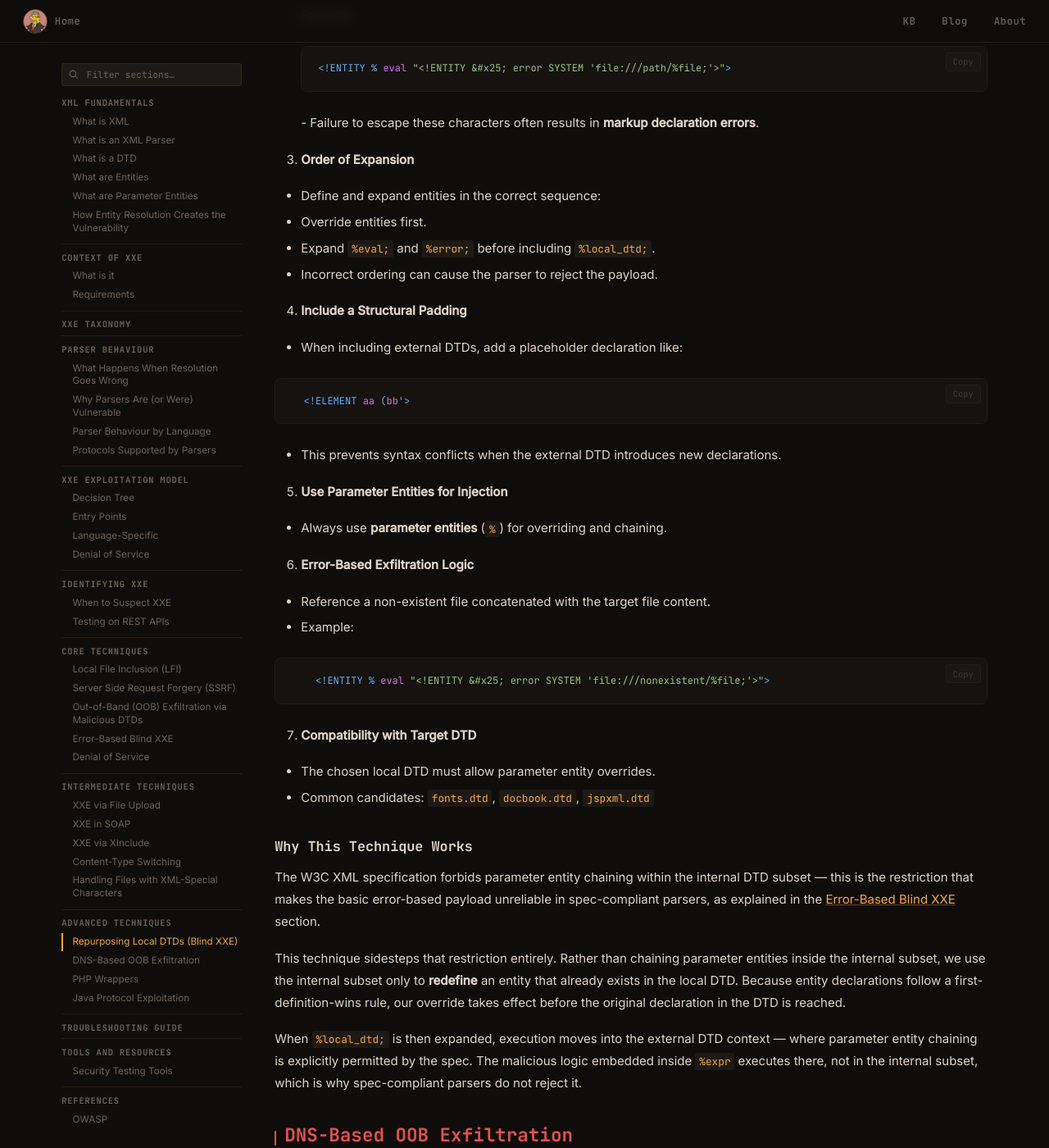
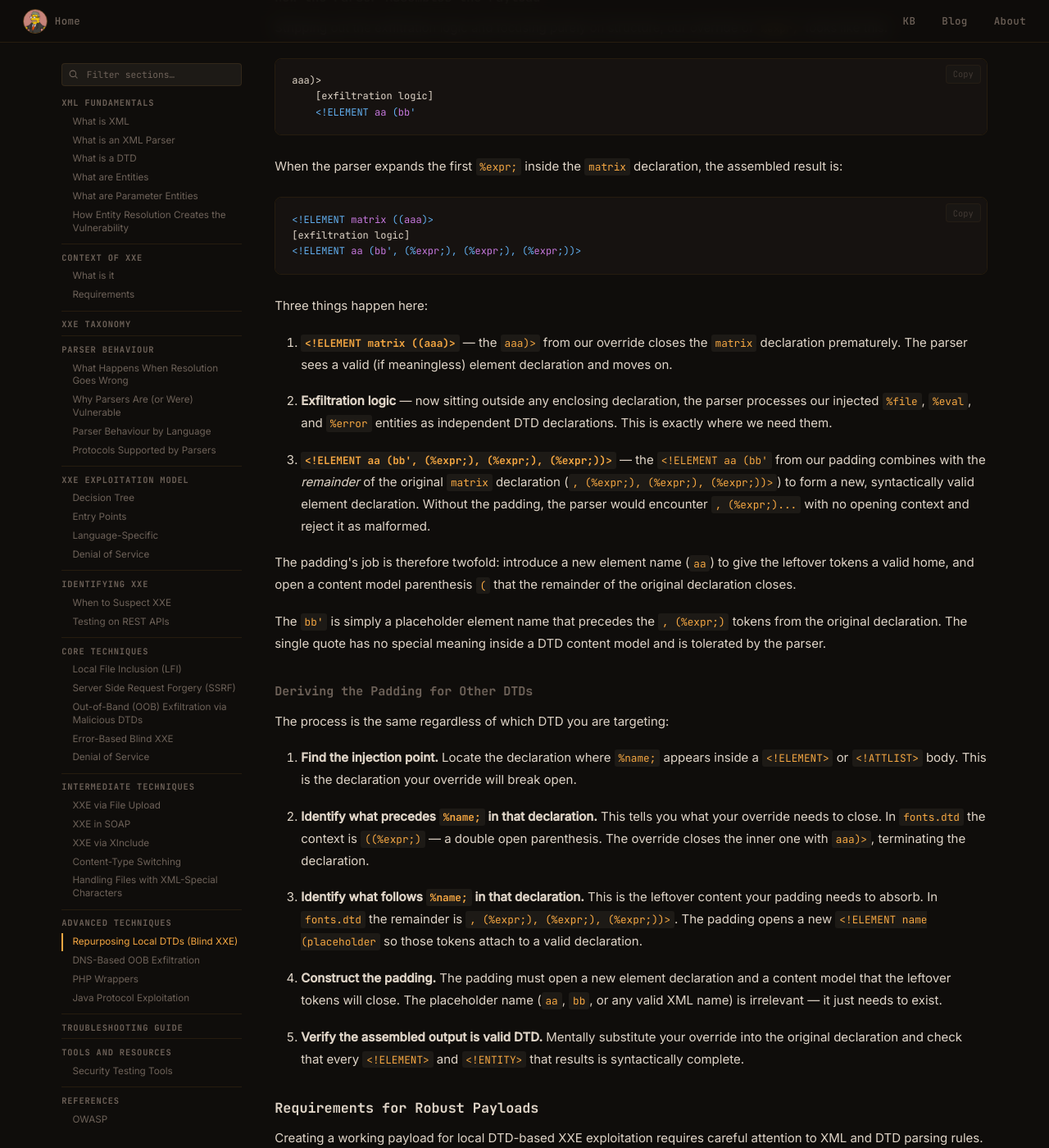
Before and after one commit to HansMolemanPNG/hansmolemanpng.github.io, an MkDocs documentation site: the page built from docs/kb/injection-attacks/xxe.md, in a window 1280 px wide and 1400 px high, scrolled down 36663 px. Shown: the whole window at 82% size. Built offline with MkDocs 1.6.1, drawn with Linux system fonts in a browser that asks for light colours; nearby versions of some CDN libraries; comment, search, counter and statistics services are not loaded; some of the changed text lies outside the part shown.

Commit message:
Update xxe.md

````diff
--- a/docs/kb/injection-attacks/xxe.md
+++ b/docs/kb/injection-attacks/xxe.md
@@ -1339,6 +1339,64 @@
 errorMessage: "/nonexistent/root:x:0:0:root:/root:/bin/bash"
 ```
 
+### Dissecting the Structural Padding
+
+The structural padding — `<!ELEMENT aa (bb'>` — is not an arbitrary placeholder. Its exact form is derived from the DTD being exploited, and understanding why it looks the way it does is essential for adapting this technique to other DTDs.
+
+#### The Injection Point in fonts.dtd
+
+When analysing `fonts.dtd`, the relevant declaration is:
+
+```
+<!ELEMENT matrix ((%expr;), (%expr;), (%expr;), (%expr;))>
+```
+
+This is the declaration that `%expr;` appears inside of, making it the injection point. When we override `%expr;`, the parser substitutes our value in place of every `%expr;` reference — including the first one in this declaration.
+
+#### How the Parser Assembles the Payload
+
+Stripping out the exfiltration logic and focusing purely on structure, our override of `%expr;` looks like this:
+
+```
+aaa)>
+    [exfiltration logic]
+    <!ELEMENT aa (bb'
+```
+
+When the parser expands the first `%expr;` inside the `matrix` declaration, the assembled result is:
+
+```xml
+<!ELEMENT matrix ((aaa)>
+[exfiltration logic]
+<!ELEMENT aa (bb', (%expr;), (%expr;), (%expr;))>
+```
+
+Three things happen here:
+
+1. **`<!ELEMENT matrix ((aaa)>`** — the `aaa)>` from our override closes the `matrix` declaration prematurely. The parser sees a valid (if meaningless) element declaration and moves on.
+
+2. **Exfiltration logic** — now sitting outside any enclosing declaration, the parser processes our injected `%file`, `%eval`, and `%error` entities as independent DTD declarations. This is exactly where we need them.
+
+3. **`<!ELEMENT aa (bb', (%expr;), (%expr;), (%expr;))>`** — the `<!ELEMENT aa (bb'` from our padding combines with the *remainder* of the original `matrix` declaration (`, (%expr;), (%expr;), (%expr;))>`) to form a new, syntactically valid element declaration. Without the padding, the parser would encounter `, (%expr;)...` with no opening context and reject it as malformed.
+
+The padding's job is therefore twofold: introduce a new element name (`aa`) to give the leftover tokens a valid home, and open a content model parenthesis `(` that the remainder of the original declaration closes.
+
+The `bb'` is simply a placeholder element name that precedes the `, (%expr;)` tokens from the original declaration. The single quote has no special meaning inside a DTD content model and is tolerated by the parser.
+
+#### Deriving the Padding for Other DTDs
+
+The process is the same regardless of which DTD you are targeting:
+
+1. **Find the injection point.** Locate the declaration where `%name;` appears inside a `<!ELEMENT>` or `<!ATTLIST>` body. This is the declaration your override will break open.
+
+2. **Identify what precedes `%name;` in that declaration.** This tells you what your override needs to close. In `fonts.dtd` the context is `((%expr;)` — a double open parenthesis. The override closes the inner one with `aaa)>`, terminating the declaration.
+
+3. **Identify what follows `%name;` in that declaration.** This is the leftover content your padding needs to absorb. In `fonts.dtd` the remainder is `, (%expr;), (%expr;), (%expr;))>`. The padding opens a new `<!ELEMENT name (placeholder` so those tokens attach to a valid declaration.
+
+4. **Construct the padding.** The padding must open a new element declaration and a content model that the leftover tokens will close. The placeholder name (`aa`, `bb`, or any valid XML name) is irrelevant — it just needs to exist.
+
+5. **Verify the assembled output is valid DTD.** Mentally substitute your override into the original declaration and check that every `<!ELEMENT>` and `<!ENTITY>` that results is syntactically complete.
+
 ### Requirements for Robust Payloads
 
 Creating a working payload for local DTD-based XXE exploitation requires careful attention to XML and DTD parsing rules. Below are the key requirements:
@@ -1358,7 +1416,7 @@
     ```xml
     <!ENTITY % eval "<!ENTITY &#x25; error SYSTEM 'file:///path/%file;'>">
     ```
-- Failure to escape these characters often results in **markup declaration errors**.
+  - Failure to escape these characters often results in **markup declaration errors**.
 
 3. **Order of Expansion**
 
````
